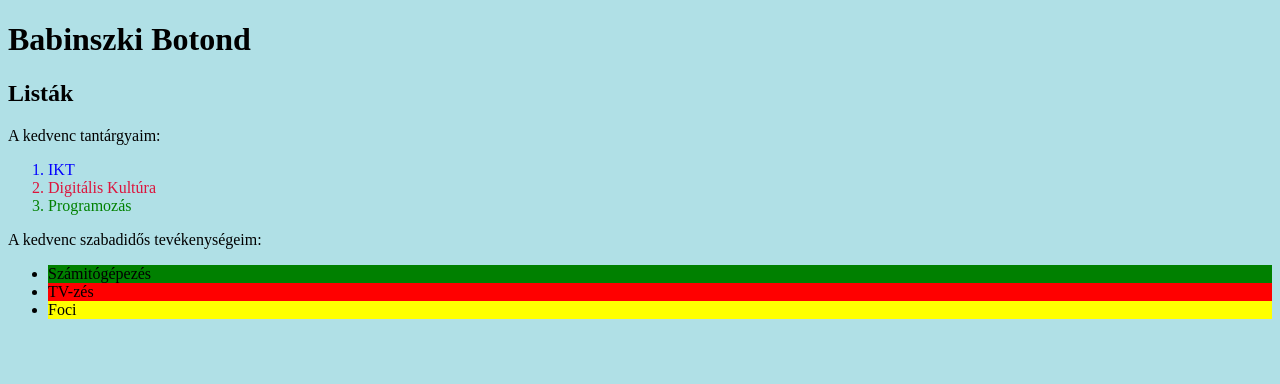
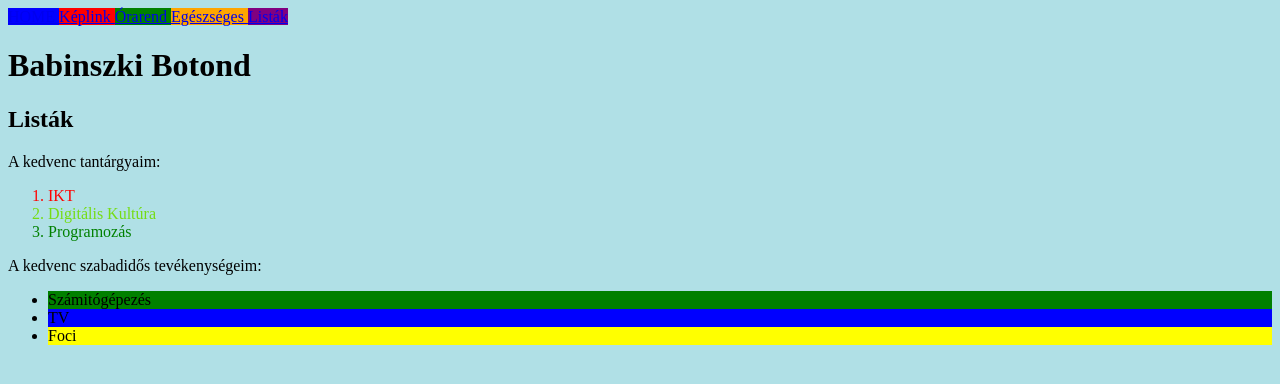
Before and after one commit to Botiweb/collage, a plain HTML site: page listak.html in a window 1280 px wide. Drawn offline with Linux system fonts and the light colour scheme.

Commit message:
Update listak.html

```diff
--- a/listak.html
+++ b/listak.html
@@ -7,20 +7,27 @@
     <title>Document</title>
 </head>
 <body style="background-color: powderblue;">
+    <nav>
+        <a href="https://botiweb.github.io/collage" style="background-color: blue;"> HOME </a>
+        <a href="https://botiweb.github.io/collage/keplink.html"style="background-color: red;"> Képlink </a>
+        <a href="https://botiweb.github.io/orarend/orarend.html"style="background-color: green;"> Órarend </a>
+        <a href="https://botiweb.github.io/egeszseges/egeszseges.html"style="background-color: orange;"> Egészséges </a>
+        <a href="https://botiweb.github.io/collage/listak.html"style="background-color: purple;"> Listák </a>
+    </nav>
     <h1> Babinszki Botond</h1>
     <h2>Listák</h2>
 
     <p>A kedvenc tantárgyaim:</p>
     <ol>
-        <li style="color: blue;">IKT</li>
-        <li style="color: crimson;">Digitális Kultúra</li>
+        <li style="color: red;">IKT</li>
+        <li style="color: rgb(117, 220, 20);">Digitális Kultúra</li>
         <li style="color: green;">Programozás</li>
     </ol>
 
     <p>A kedvenc szabadidős tevékenységeim:</p>
     <ul>
         <li style="background-color: green;">Számitógépezés</li>
-        <li style="background-color: red;">TV-zés</li>
+        <li style="background-color: blue;">TV</li>
         <li style="background-color: yellow;">Foci</li>
     </ul>
 </body>
```
